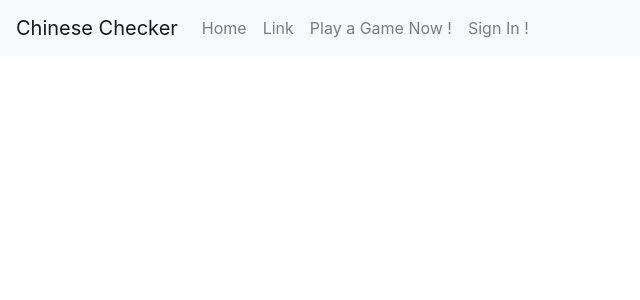
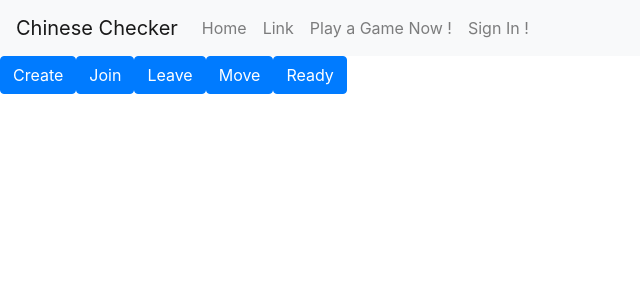
Before and after one commit to Manankat/FullStackJs, a React (Create React App) app: page / in a window 1280 px wide. Shown: the top 300 px of the page, without its empty margins (0-640 px from the left). Built offline with nearby package versions, Linux system fonts and the light colour scheme; no server answers.

Commit message:
[UPDATE] Changed Socket.io-client version. Changed architecture of Socket.ts. Adding test button in Body for socket system

```diff
--- a/package.json
+++ b/package.json
@@ -17,12 +17,12 @@
     "react-dom": "^17.0.2",
     "react-scripts": "4.0.3",
     "rxjs": "^7.0.1",
-    "socket.io": "^4.1.2",
+    "socket.io-client": "^2.3.0",
     "typescript": "^4.2.4",
     "web-vitals": "^1.1.2"
   },
   "scripts": {
-    "start": "react-scripts start",
+    "start": "PORT=5000 react-scripts start",
     "build": "react-scripts build",
     "test": "react-scripts test",
     "eject": "react-scripts eject"
--- a/src/Front/Layout/Body.tsx
+++ b/src/Front/Layout/Body.tsx
@@ -1,6 +1,9 @@
+import { create } from "domain";
 import {useState} from "react";
+import { Button } from "react-bootstrap";
 import AccountManagement from "../AccountManagement/AccountManagement";
 import GameManagement from "../GameManagement/GameManagement";
+import { sendData, createRoom, leaveRoom, joinRoom, readyPlayer } from "../../Services/Socket"
 
 enum Type {
     nothing,
@@ -11,11 +14,43 @@ enum Type {
 
 export default function Body() {
     const [type, setType] = useState(Type.nothing);
+
+    function create() {
+        console.log("Create")
+        createRoom({username: "Mananka", color: 3})
+    }
+
+    function join() {
+        console.log("Join")
+        joinRoom({uuid: "87308b0a-2dde-455f-a47a-0fed6d7bad98", username: "Mananka", color: 3})
+    }
+
+    function leave() {
+        console.log("Leave")
+        leaveRoom({uuid: "87308b0a-2dde-455f-a47a-0fed6d7bad98", username: "Mananka", color: 3})
+    }
+
+    function move() {
+        console.log("Move")
+        sendData("87308b0a-2dde-455f-a47a-0fed6d7bad98", 'Mananka')
+    }
+
+    function ready() {
+        console.log("Ready")
+        readyPlayer("87308b0a-2dde-455f-a47a-0fed6d7bad98", "Mananka")
+    }
+
     switch (type) {
         case Type.accountManagement: return(<AccountManagement></AccountManagement>);
         case Type.gameManagement: return(<GameManagement></GameManagement>);
         case Type.Friends:
         case Type.nothing:
-        default: return(<div></div>);
+        default: return(<div>
+            <Button onClick={create}>Create</Button>
+            <Button onClick={join}>Join</Button>
+            <Button onClick={leave}>Leave</Button>
+            <Button onClick={move}>Move</Button>
+            <Button onClick={ready}>Ready</Button>
+        </div>);
     }
 }
--- a/src/Front/Navigation/Navigation.tsx
+++ b/src/Front/Navigation/Navigation.tsx
@@ -3,6 +3,8 @@ import {Navbar, Nav, NavDropdown} from "react-bootstrap";
 import {Auth} from "../../Services/Auth";
 import Login from "../Login/Login";
 import React from "react";
+import { sendData, createRoom } from "../../Services/Socket"
+
 
 export default class Navigation extends React.Component {
 
--- a/src/Services/Socket.ts
+++ b/src/Services/Socket.ts
@@ -1,30 +1,40 @@
-const io = require("socket.io")({
-    serveClient: false
-});
+import io from "socket.io-client"
+const ENDPOINT = "http://localhost:4000/";
+const socket = io(ENDPOINT)
+export default socket;
 
-export default class Socket {
-    private socket = io("ws://localhost:4000");
 
-    constructor() {
-        this.socket.on("connect", () => {
+export function createRoom(data: any) {
+    socket.emit('create-game', data);
+    socket.on('room-created', function(data) {
+        console.log(data);
     });
 }
 
-    disconnect() {
-        this.socket.on("disconnect", () => {
-
+export function leaveRoom(data: any) {
+    socket.emit('leave-game', data);
+    socket.on('leave-game', function(data) {
+        console.log(data);
     });
 }
 
-    isConnected(): boolean {
-        return this.socket.connected;
+export function readyPlayer(uuid: string, player: string) {
+    socket.emit('ready', {uuid: uuid, player: player});
+    socket.on('ready', function(data) {
+        console.log(data);
+    });
 }
 
-    id(): string {
-        return this.socket.id;
+export function joinRoom(data: any) {
+    socket.emit('join-game', data);
+    socket.on('join-game', function(data) {
+        console.log(data);
+    });
 }
 
-    sendData(eventName: string, data: any) {
-        this.socket.emit(eventName, data);
+export function sendData(uuid: string, gamestate: string) {
+    socket.emit('player-move', { uuid: uuid, gameState: gamestate });
+    socket.on('player-move', function(data) {
+        console.log(data);
+    });
 }
-}
--- a/tsconfig.json
+++ b/tsconfig.json
@@ -1,5 +1,6 @@
 {
   "compilerOptions": {
+    "noImplicitAny": false,
     "target": "es5",
     "lib": [
       "dom",
```
Also changed, not shown: 1 other file (tests, documents, lock files or other folders). Lines whose indentation alone changed are shown as unchanged.
